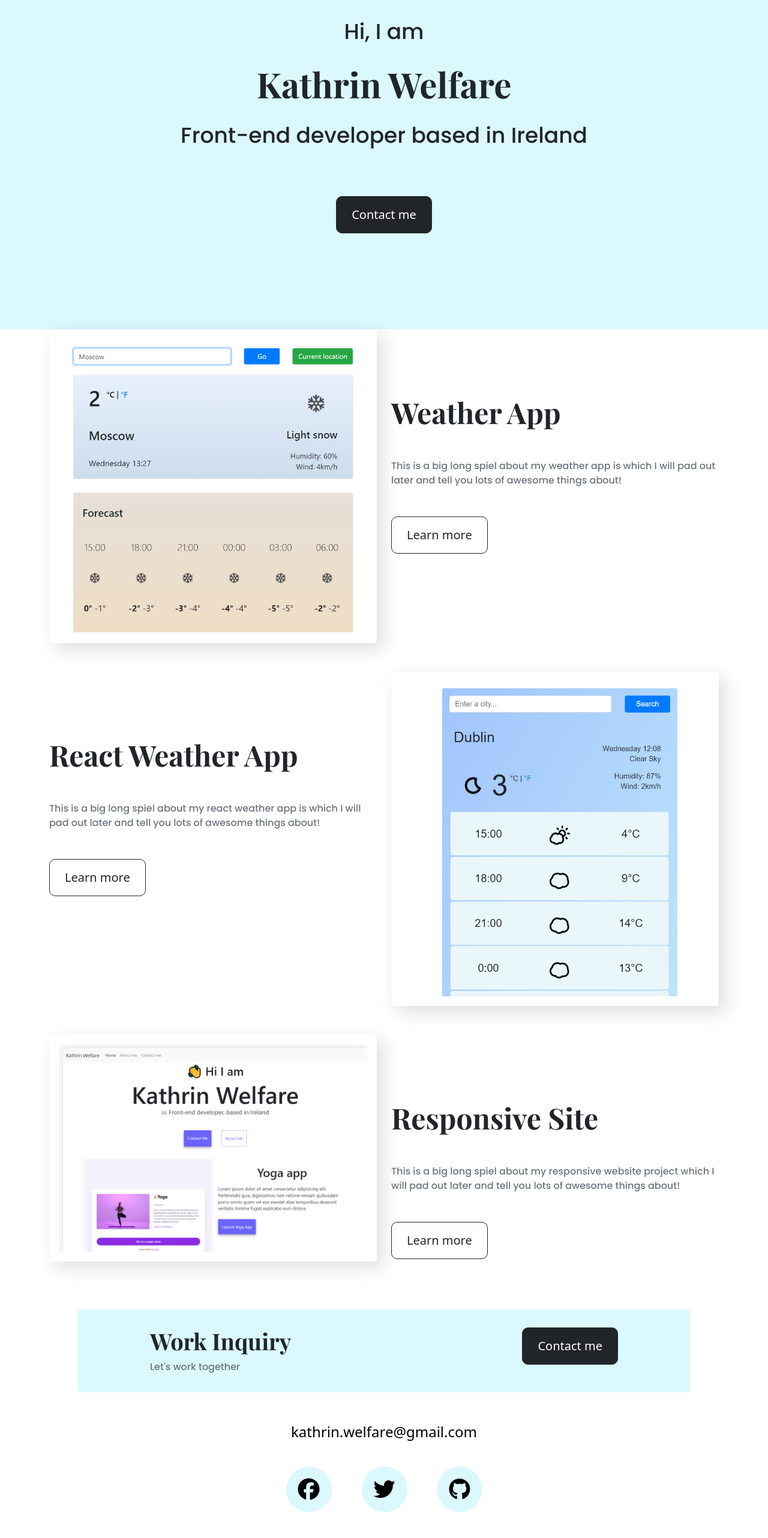
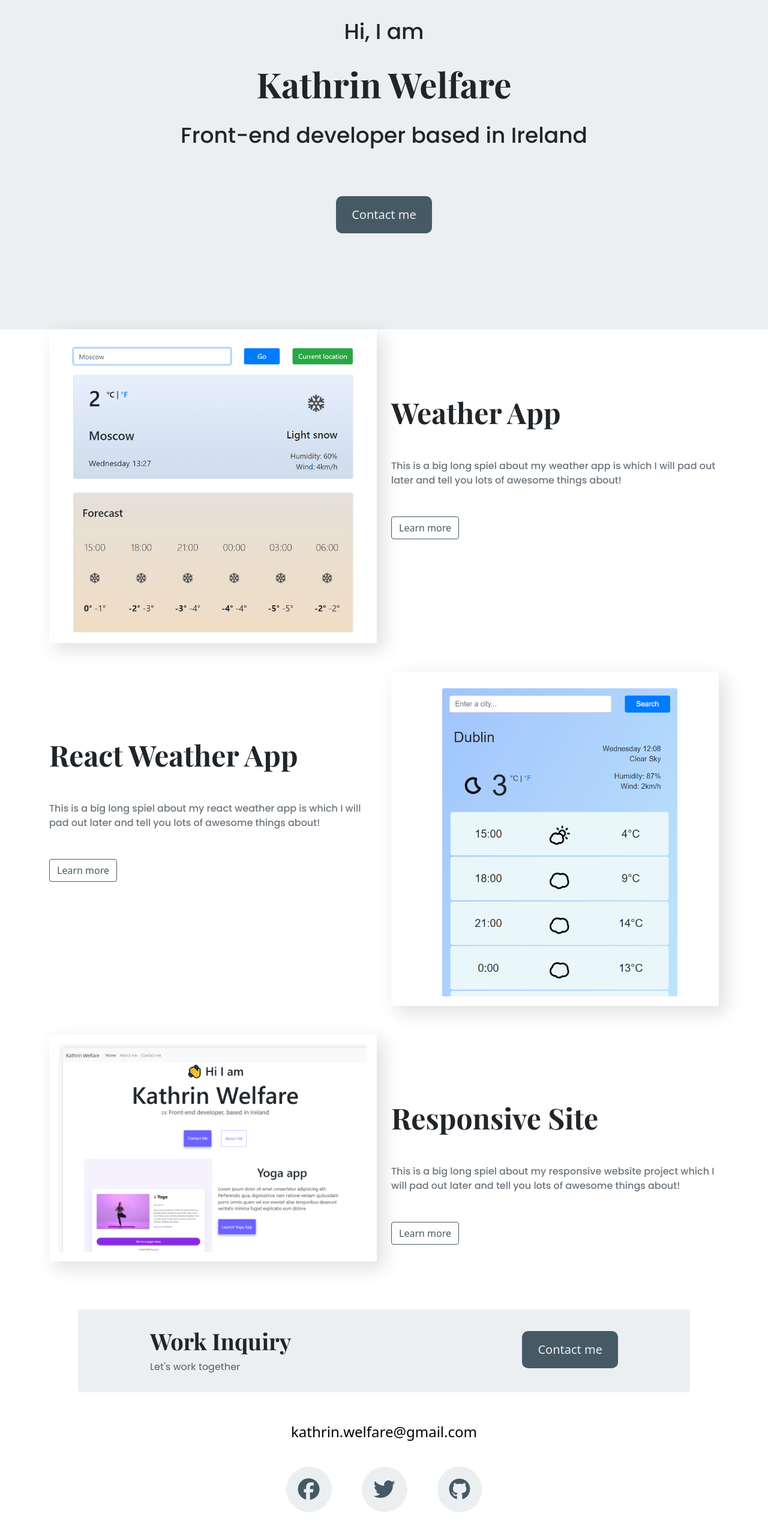
Before and after one commit to Kathrin-ddggxh/portfolia-project, a plain HTML site: page index.html in a window 1280 px wide. Shown: the part 198-2762 px from the top of the page at 60% size. Drawn offline with nearby package versions, Linux system fonts and the light colour scheme.

Commit message:
changed color scheme and button designs

```diff
--- a/index.html
+++ b/index.html
@@ -74,7 +74,10 @@
       <h2>Hi, I am</h2>
       <h1>Kathrin Welfare</h1>
       <h2>Front-end developer based in Ireland</h2>
-      <a href="/contact.html" title="Contact Kathrin" class="btn btn-dark mt-5"
+      <a
+        href="/contact.html"
+        title="Contact Kathrin"
+        class="btn btn-branding mt-5"
         >Contact me</a
       >
     </div>
@@ -96,7 +99,7 @@
           </p>
           <a
             href="https://cranky-hugle-209554.netlify.app/"
-            class="btn btn-outline-dark"
+            class="btn btn-outline-branding"
             title="Vanilla JS Weather App"
             >Learn more</a
           >
@@ -111,7 +114,7 @@
           </p>
           <a
             href="https://frosty-jepsen-97d062.netlify.app/"
-            class="btn btn-outline-dark"
+            class="btn btn-outline-branding"
             title="React Weather App"
             >Learn more</a
           >
@@ -140,7 +143,7 @@
           </p>
           <a
             href="https://frosty-panini-98266e.netlify.app/"
-            class="btn btn-outline-dark"
+            class="btn btn-outline-branding"
             title="Basic responsive webpage"
             >Learn more</a
           >
@@ -153,7 +156,10 @@
             <p class="text-muted">Let's work together</p>
           </div>
           <div>
-            <a href="/contact.html" title="contact Kathrin" class="btn btn-dark"
+            <a
+              href="/contact.html"
+              title="contact Kathrin"
+              class="btn btn-branding"
               >Contact me</a
             >
           </div>
--- a/styles/portfolio.css
+++ b/styles/portfolio.css
@@ -1,5 +1,6 @@
 :root {
-  --branding-color: rgb(218, 248, 253);
+  --branding-color: #455a64;
+  --secondary-color: #eceff1;
   --primary-font-family: "Playfair Display", serif;
   --secondary-font-family: "Poppins", sans-serif;
   --box-shadow: 10px 10px 30px 2px rgb(0 0 0 / 12%);
@@ -41,7 +42,7 @@ img {
 }
 
 .hero {
-  background-color: var(--branding-color);
+  background-color: var(--secondary-color);
   text-align: center;
   padding: 160px 20px;
 }
@@ -75,14 +76,26 @@ img {
   font-size: 18px;
 }
 
-.btn {
+.btn-branding {
+  background-color: var(--branding-color);
+  color: var(--secondary-color);
   font-size: 20px;
   padding: 15px 25px;
   border-radius: 10px;
 }
 
-.btn-dark:hover {
+.btn-branding:hover {
+  color: white;
+}
+
+.btn-outline-branding {
   color: var(--branding-color);
+  border-color: var(--branding-color);
+}
+
+.btn-outline-branding:hover {
+  border-color: var(--secondary-color);
+  background-color: var(--secondary-color);
 }
 
 .project-description {
@@ -119,13 +132,17 @@ footer {
 }
 
 footer .contact-box {
-  background-color: var(--branding-color);
+  background-color: var(--secondary-color);
   padding: 30px 120px;
   border-radius: 5px;
 }
 
 footer .contact-box p {
   margin: 0;
+}
+
+footer .btn-branding {
+  margin-top: 6px;
 }
 
 footer .email-link {
@@ -144,14 +161,14 @@ footer .social-links i {
   margin: 40px 25px;
   padding: 20px;
   border-radius: 50px;
-  color: black;
-  background-color: var(--branding-color);
+  color: var(--branding-color);
+  background-color: var(--secondary-color);
   transition: all 150ms ease-in-out;
 }
 
 footer .social-links i:hover {
-  color: var(--branding-color);
-  background-color: rgb(107, 107, 107);
+  color: var(--secondary-color);
+  background-color: var(--branding-color);
 }
 
 @media (max-width: 900px) {
@@ -185,7 +202,12 @@ footer .social-links i:hover {
 
   footer .contact-box {
     margin: 0 0 30px 0 !important;
-    padding: 30px;
+    padding: 20px;
+  }
+
+  footer .btn-branding {
+    font-size: 18px;
+    padding: 10px;
   }
 
   footer h4 {
```
Also changed, not shown: about.html (+8 -2 lines), contact.html (+4 -1 lines), work.html (+4 -1 lines).
